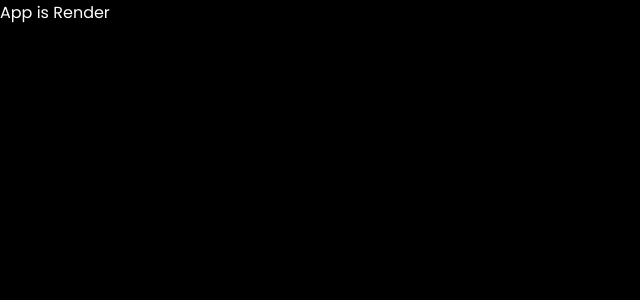
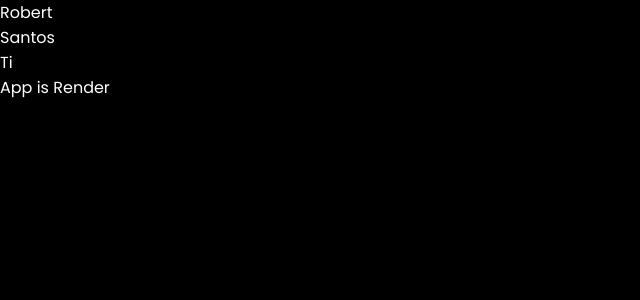
Before and after one commit to robertsantosti/portfolio, a React (Vite) app: page / in a window 1280 px wide. Shown: the top 300 px of the page, without its empty margins (0-640 px from the left). Built offline with nearby package versions, Linux system fonts and the light colour scheme.

Commit message:
Montando estrutura HTML do Header

```diff
--- a/src/App.tsx
+++ b/src/App.tsx
@@ -1,8 +1,14 @@
+import { HeaderComponent } from "./components/Header.component"
+
 const App = () => {
 
   return (
     <>
-      <p>App is Render</p>
+      <HeaderComponent/>
+
+      <main>
+        <p>App is Render</p>
+      </main>
     </>
   )
 }
--- /dev/null
+++ b/src/components/Header.component.tsx
@@ -0,0 +1,12 @@
+
+export const HeaderComponent = () => {
+  return(
+    <header>
+      <div className="logo-wrapper">
+        <p>Robert</p>
+        <p className="detaild">Santos</p>
+        <p>Ti</p>
+      </div>
+    </header>
+  );
+}
```
Also changed, not shown: src/components/Header.style.tsx (added).
